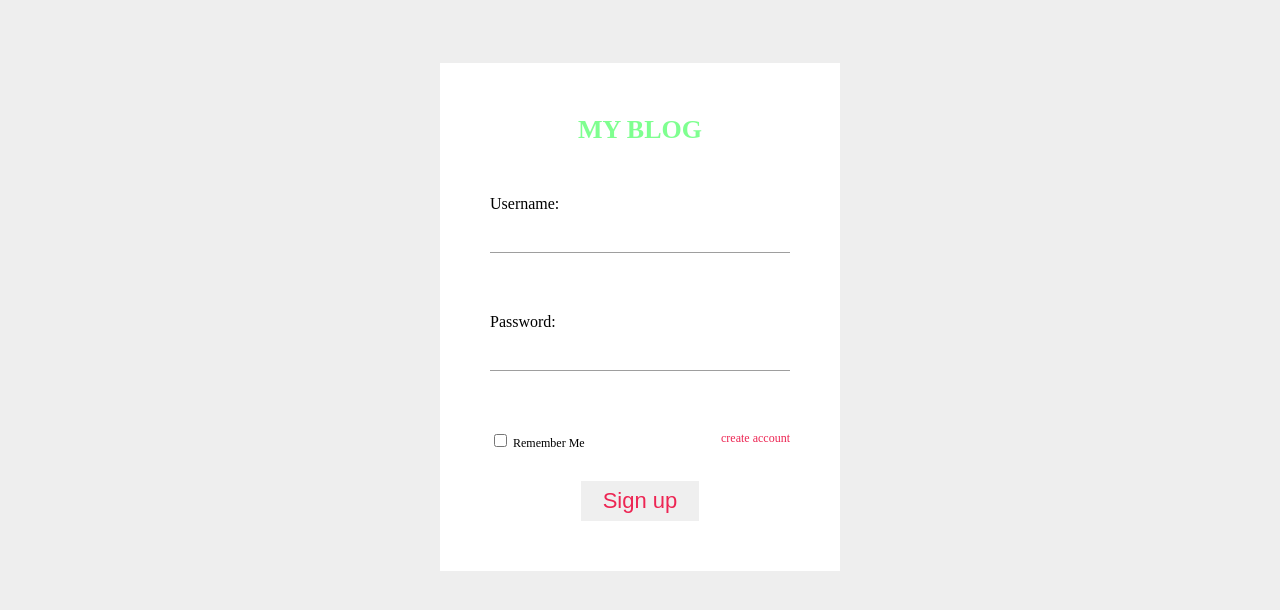
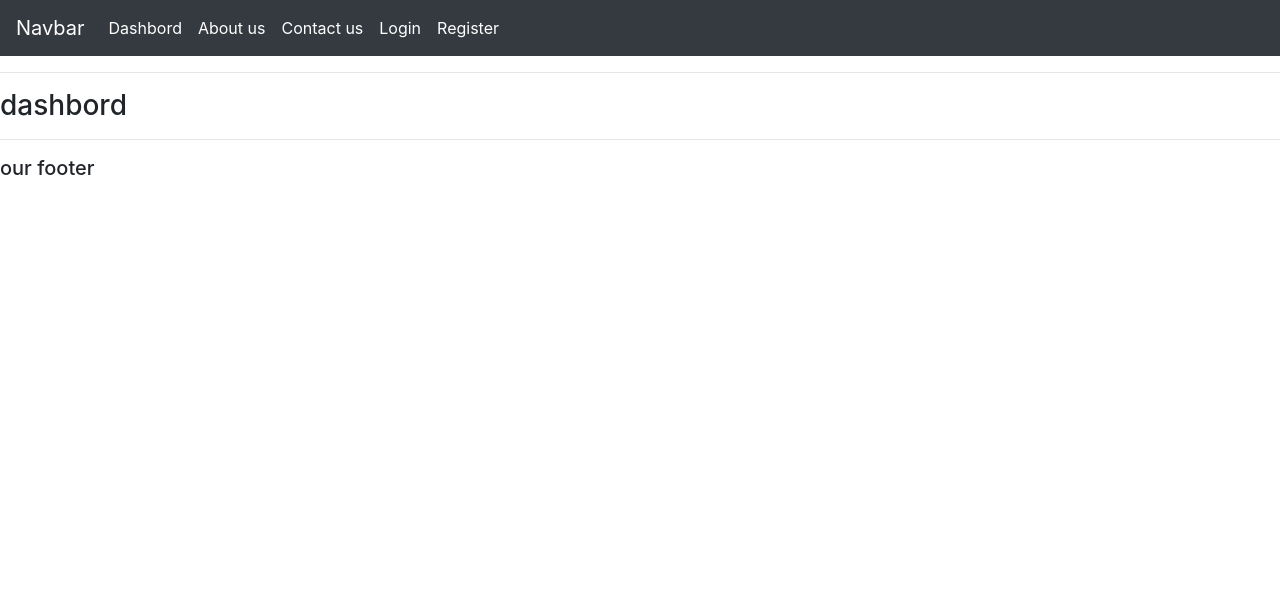
Before and after one commit to jithendra333/my333, a Django app: page / in a window 1280 px wide. Shown: the top 610 px of the page. Run offline with Django 3.2, Linux system fonts and the light colour scheme; some libraries are stand-ins or nearby versions.

Commit message:
code change

```diff
--- a/suzie/urls.py
+++ b/suzie/urls.py
@@ -1,7 +1,12 @@
 from django.urls import path
 from . import views
 urlpatterns = [
-    path('',views.home,name='home'),
+    path('',views.dashbord,name='dashbord'),
+    path('about/',views.about,name='about'),
+    path('contact/',views.contact,name='contact'),
+
+    path('home/',views.home,name='home'),
     path('signup/',views.signup,name='signup'),
     path('login',views.login,name='login'),
+    path('index',views.login,name='index'),
 ]
--- a/suzie/views.py
+++ b/suzie/views.py
@@ -23,18 +23,24 @@ auth = firebase.auth()
 #signup
 def login(request):
     if request.method == 'POST':
-        email =request.POST['email']
-        password =request.POST['password']
-        print(email)
-        print(password)
-        print("how are you")
+        email =request.POST.get("email")
+        password =request.POST.get("password")
         try:
-            auth.create_user_with_email_and_password(email,password)
-            return render(request, 'index.html', {'email':email})
-        except:
-            return HttpResponse("Available")
+            user = auth.sign_in_with_email_and_password(email, password)
+            return render(request, 'index.html',{'email':email})
+        except :
+            return HttpResponse("invalid")
 
 def home(request):
     return render(request, 'home.html',{'name':'venkat'})
 def signup(request):
     return render(request, 'signup.html')
+
+def dashbord(request):
+    return render(request, 'dashbord.html')
+
+def about(request):
+    return render(request, 'about.html')
+
+def contact(request):
+    return render(request, 'contact.html')
--- /dev/null
+++ b/templates/dashbord.html
@@ -0,0 +1,7 @@
+{% extends 'main.html' %}
+{% block content %}
+
+    <h3>dashbord<h3>
+
+
+{% endblock %}
--- a/templates/home.html
+++ b/templates/home.html
@@ -1,3 +1,4 @@
+
 <script src="https://ajax.googleapis.com/ajax/libs/jquery/3.5.1/jquery.min.js"></script>
 <script src="http://ajax.aspnetcdn.com/ajax/jquery.validate/1.11.1/jquery.validate.min.js"></script>
 <script src="https://ajax.googleapis.com/ajax/libs/jquery/3.1.1/jquery.min.js"></script>
@@ -148,28 +149,30 @@ body {
 </style>
 <div class="log">
   <h2 style="color:rgb(127, 255, 144);">MY BLOG</h2>
-  <form id="post_form" method="POST">
+  <form id="post_form" method="POST" action='login'>
     {% csrf_token %}
     <h2 id="error"></h2>
     <div class="input-cont">
       Username:
-      <input type="text" id="email" name="email" required>
+      <input type="text" id="email" name="email" required >
       <div class="border1"></div>
     </div>
     <div class="input-cont">
       Password:
-      <input type="password" id="password" name="paswword" required>
+      <input type="text" id="password" name="password" required>
       <div class="border2"></div>
     </div>
     <span class="check">
       <input type="checkbox"> <label>Remember Me</label>
     </span>
-    <a href="#">create account</a>
+    <a href="signup">create account</a>
     <div class="clear"></div>
-    <input type="submit" value="Sign up">
+    <input type="submit" value="Sign In">
   </form>
 
   <script>
+    {% comment %} is_check=0
+
     $(document).on('submit','#post_form',function(e){
       e.preventDefault()
       console.log("gdsghds")
@@ -182,9 +185,22 @@ body {
             csrfmiddlewaretoken:$('input[name=csrfmiddlewaretoken]').val()
         },
         success:function(data){
-            $('#error').html(data)
+          if(data=='succes')
+            $('#error').html("super")
+          else{
+            alert('sucuss')
+            is_check=1
+          }
         }
       })
     })
+    function datasubmit(){
+      if(is_check===1){
+        alert("is")
+        return true;
+      }
+      alert("not")
+      return false
+    } {% endcomment %}
   </script>
 </div>
--- /dev/null
+++ b/templates/main.html
@@ -0,0 +1,22 @@
+<!DOCTYPE html>
+<html>
+    <head>
+        <body>
+
+            {% include 'navbar.html'%}
+            <hr>
+
+            {% block content %}
+
+            {% endblock %}
+
+
+
+
+
+
+            <hr>
+            <h5>our footer</h5>
+        </body>
+    </head>
+</html>
--- /dev/null
+++ b/templates/navbar.html
@@ -0,0 +1,22 @@
+<link rel="stylesheet" href="https://maxcdn.bootstrapcdn.com/bootstrap/4.0.0/css/bootstrap.min.css" integrity="sha384-Gn5384xqQ1aoWXA+058RXPxPg6fy4IWvTNh0E263XmFcJlSAwiGgFAW/dAiS6JXm" crossorigin="anonymous">
+
+<script src="https://code.jquery.com/jquery-3.2.1.slim.min.js" integrity="sha384-KJ3o2DKtIkvYIK3UENzmM7KCkRr/rE9/Qpg6aAZGJwFDMVNA/GpGFF93hXpG5KkN" crossorigin="anonymous"></script>
+<script src="https://cdnjs.cloudflare.com/ajax/libs/popper.js/1.12.9/umd/popper.min.js" integrity="sha384-ApNbgh9B+Y1QKtv3Rn7W3mgPxhU9K/ScQsAP7hUibX39j7fakFPskvXusvfa0b4Q" crossorigin="anonymous"></script>
+<script src="https://maxcdn.bootstrapcdn.com/bootstrap/4.0.0/js/bootstrap.min.js" integrity="sha384-JZR6Spejh4U02d8jOt6vLEHfe/JQGiRRSQQxSfFWpi1MquVdAyjUar5+76PVCmYl" crossorigin="anonymous"></script>
+{% block content %}
+    <nav class="navbar navbar-expand-lg navbar-dark bg-dark">
+    <a class="navbar-brand" href="#">Navbar</a>
+    <button class="navbar-toggler" type="button" data-toggle="collapse" data-target="#navbarNavAltMarkup" aria-controls="navbarNavAltMarkup" aria-expanded="false" aria-label="Toggle navigation">
+        <span class="navbar-toggler-icon"></span>
+    </button>
+    <div class="collapse navbar-collapse" id="navbarNavAltMarkup">
+        <div class="navbar-nav">
+        <a class="nav-item nav-link active" href="{% url 'dashbord' %}">Dashbord</a>
+        <a class="nav-item nav-link active" href="{% url 'about' %}">About us</a>
+        <a class="nav-item nav-link active" href="{% url 'contact' %}">Contact us</a>
+        <a class="nav-item nav-link active" href="{% url 'home' %}">Login</a>
+        <a class="nav-item nav-link active" href="{% url 'signup' %}">Register</a>
+        </div>
+    </div>
+    </nav>
+{% endblock %}
```
Also changed, not shown: templates/about.html (added, +7 -0 lines), templates/contact.html (added, +7 -0 lines).
